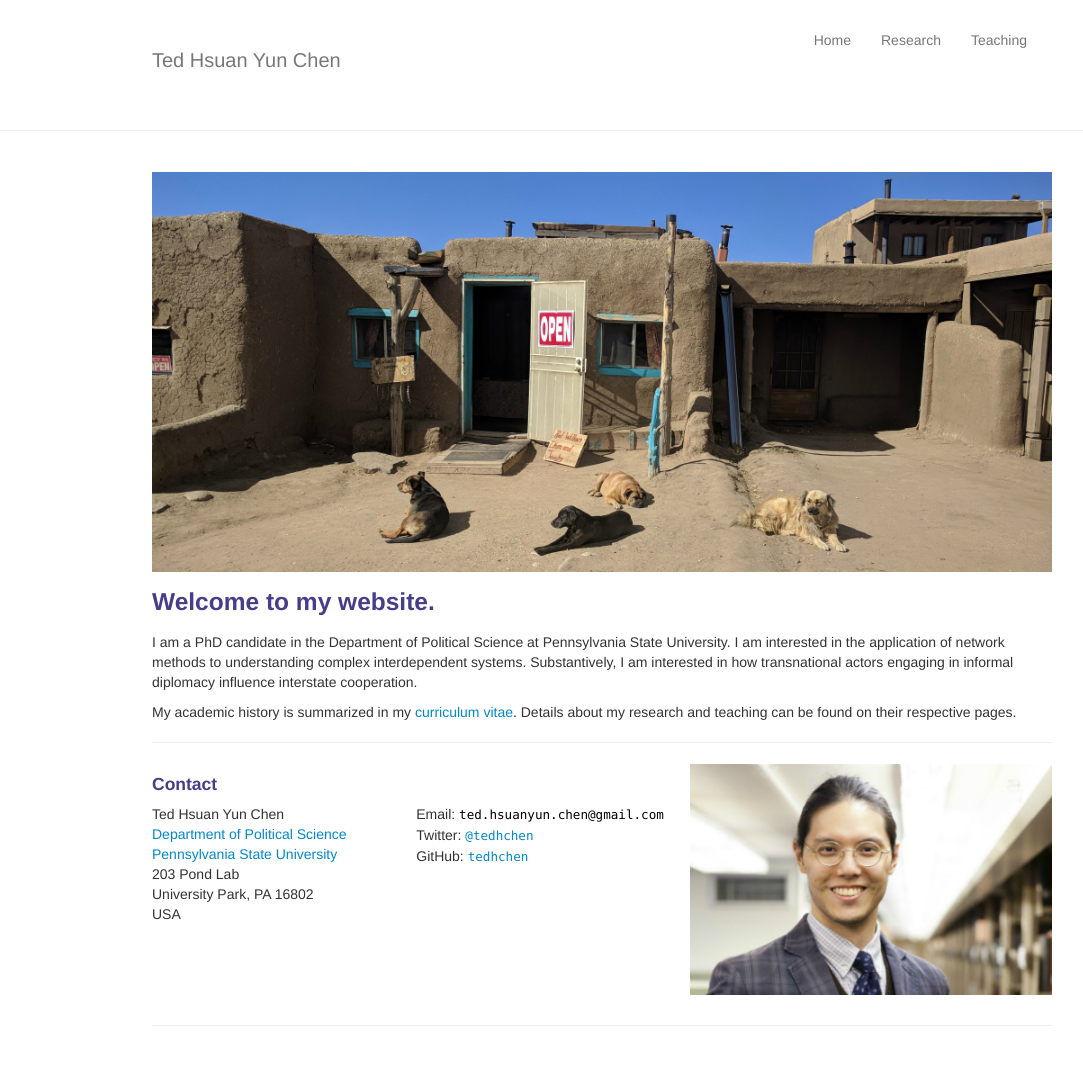
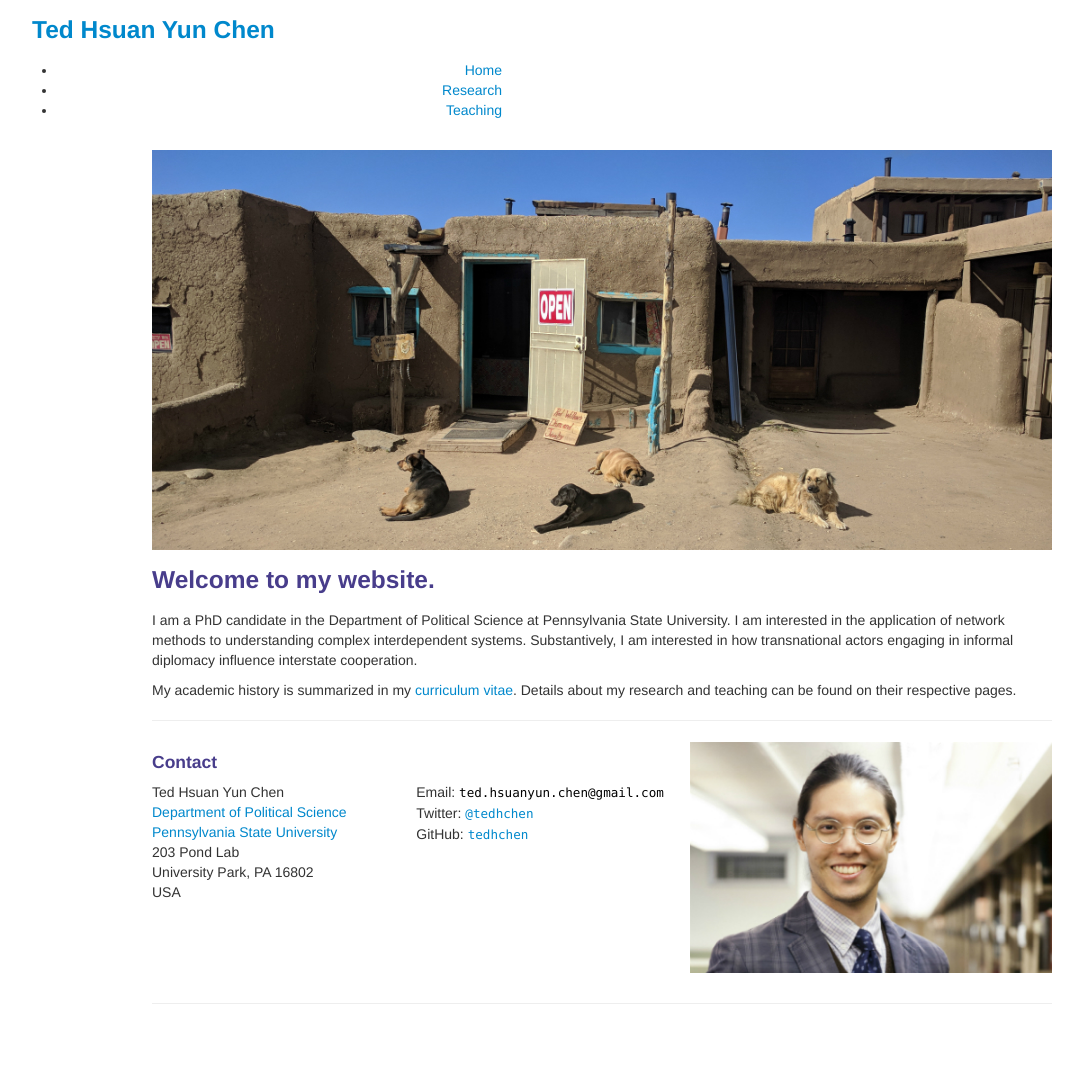
Before and after one commit to tedhchen/tedhchen.github.io, a Jekyll site: the page built from index.md, in a window 1280 px wide. Shown: the whole page, without its empty margins (38-1121 px from the left). Built offline with Jekyll 4.4.1, drawn with Linux system fonts in a browser that asks for light colours; after the commit the page ends 1055 px from its top, so only the background shows below that.

Commit message:
updated header

```diff
--- a/_includes/themes/twitter/default.html
+++ b/_includes/themes/twitter/default.html
@@ -31,14 +31,15 @@
   </head>
 
   <body>
-	<div class="navbar">
-	<div class="container-narrow">
-	<div class="row-fluid">
-		<div class="span5">
+
+     <div id="header" class="row">
+       <div class="container">
+        <div class="span7">
 			<h3><a class="brand" href="{{ HOME_PATH }}">{{ site.title }}</a></h3>
         </div>
-		<div class="span7">
-         <ul class="nav">
+
+        <div id="nav" class="span5" align="right">
+             <ul>
 			 <li><a href="{{ BASE_PATH }}/index.html">Home</a></li>
              <li><a href="{{ BASE_PATH }}/pages/research.html">Research</a></li>
              <li><a href="{{ BASE_PATH }}/pages/teaching.html">Teaching</a></li>
@@ -46,9 +47,6 @@
         </div>
        </div>
     </div>
-	<hr>
-	</div>
-
 
     <div class="container-narrow">
 
```
Lines whose indentation alone changed are shown as unchanged.
